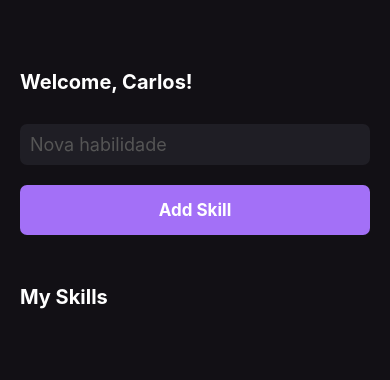
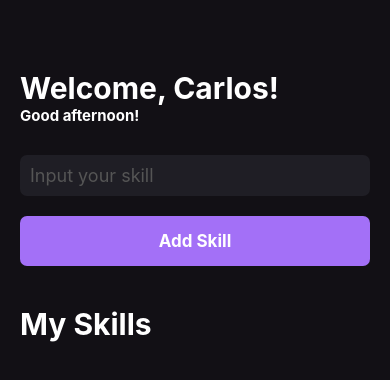
Before and after one commit to carlosveerde/my-skills, a React Native app: screen / in a window 390 px wide. Shown: the top 380 px of the page. Built offline with nearby package versions, Linux system fonts and the light colour scheme.

Commit message:
feat: :sparkles: Add greeting text based on time of day

```diff
--- a/src/pages/Home.js
+++ b/src/pages/Home.js
@@ -1,12 +1,11 @@
 /* eslint-disable react-native/no-inline-styles */
-import React, {useState} from 'react';
+import React, {useEffect, useState} from 'react';
 import {
   Text,
   StyleSheet,
   View,
   TextInput,
   Platform,
-  ScrollView,
   FlatList,
 } from 'react-native';
 import {Button} from '../components/Button';
@@ -16,22 +15,39 @@ export function Home() {
   // States
   const [newSkill, setNewSkill] = useState(); // newSkill is the value of the input, setNewSkill is the function to change the value of newSkill as the user inputs.
   const [mySkills, setMySkills] = useState([]); // mySkills is the array of skills, setMySkills is the function to change the value of mySkills as the user adds a new skill.
+  const [greeting, setGreeting] = useState(''); // greeting is the value of the greeting text, setGreeting is the function to change the value of greeting.
   // Functions
   function handleAddNewSkill() {
     setMySkills([...mySkills, newSkill]); // The spread operator is used to add the newSkill to the mySkills array. Also coud be used: setMySkills(anything => [...anything, newSkill]);
   }
   let skillKey = 0; // Used to give a unique key to each skill button.
+
+  useEffect(() => {
+    const currentHour = new Date().getHours();
+    console.log(currentHour); // Gets the current hour.
+    if (currentHour < 12) {
+      setGreeting('Good morning!');
+    } else if (currentHour >= 12 && currentHour < 18) {
+      setGreeting('Good afternoon!');
+    } else {
+      setGreeting('Good night!');
+    }
+  }, []); // This useEffect is used to change the greeting text according to the time of the day.
+
   return (
     <View style={styles.container}>
       <Text style={styles.text}>Welcome, Carlos!</Text>
+      <Text style={styles.greeting}>{greeting}</Text>
       <TextInput
         style={styles.input}
-        placeholder="Nova habilidade"
+        placeholder="Input your skill"
         placeholderTextColor="#555"
         onChangeText={setNewSkill}
       />
       <Button handle={handleAddNewSkill} />
-      <Text style={[styles.text, {marginTop: 50}]}>My Skills</Text>
+      <Text style={[styles.text, {marginTop: 40, marginBottom: 10}]}>
+        My Skills
+      </Text>
       <FlatList
         data={mySkills}
         keyExtractor={() => skillKey++}
@@ -40,18 +56,18 @@ export function Home() {
     </View>
   );
 }
-
 // Styles
 const styles = StyleSheet.create({
   container: {
     flex: 1,
     paddingHorizontal: 20,
-    paddingVertical: 70,
+    paddingTop: 70,
+    paddingBottom: 20,
     backgroundColor: '#121015',
   },
   text: {
     color: '#fff',
-    fontSize: 20,
+    fontSize: 30,
     fontWeight: 'bold',
   },
   input: {
@@ -63,4 +79,9 @@ const styles = StyleSheet.create({
     marginTop: 30,
     borderRadius: 7,
   },
+  greeting: {
+    color: '#fff',
+    fontSize: 15,
+    fontWeight: 'bold',
+  },
 });
```
